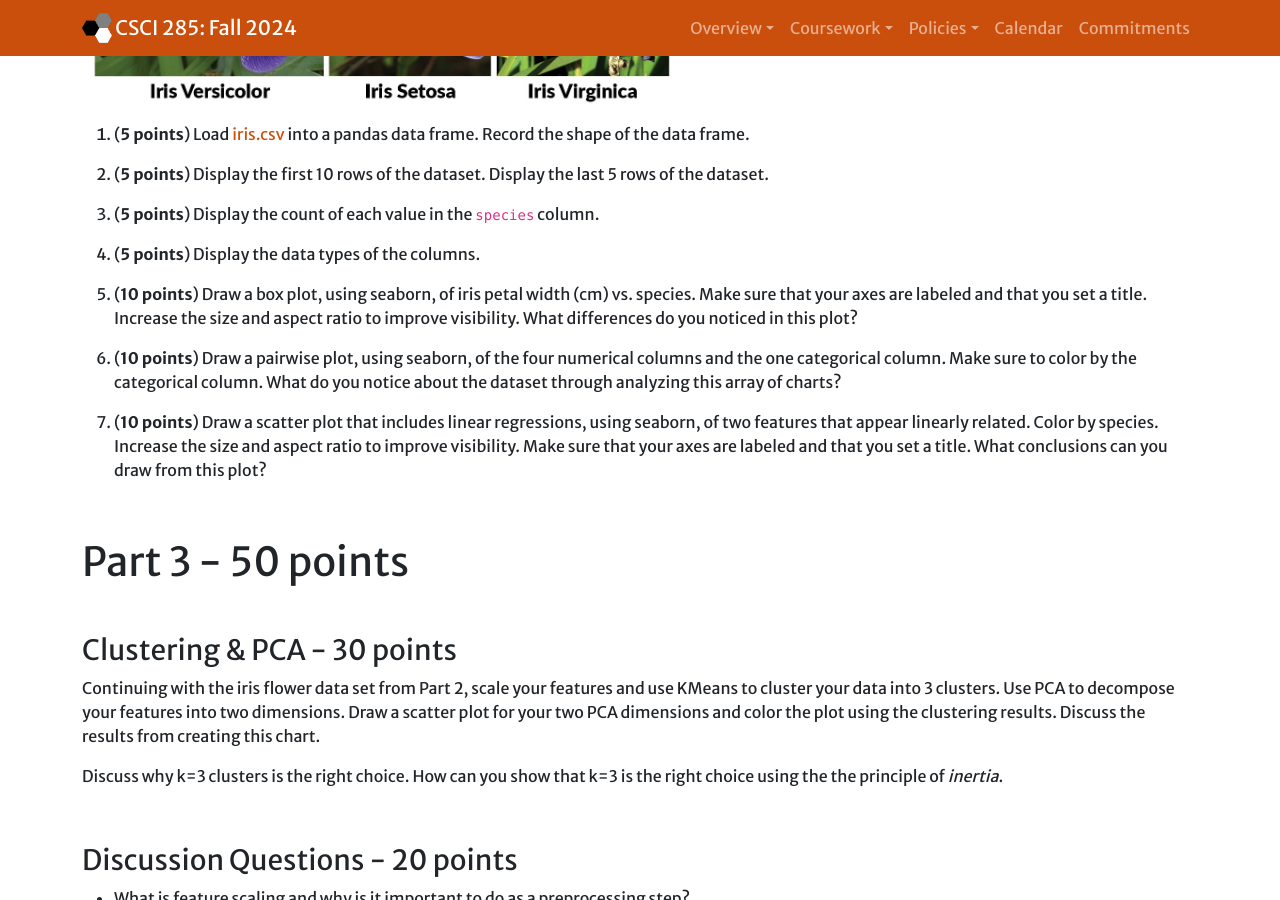
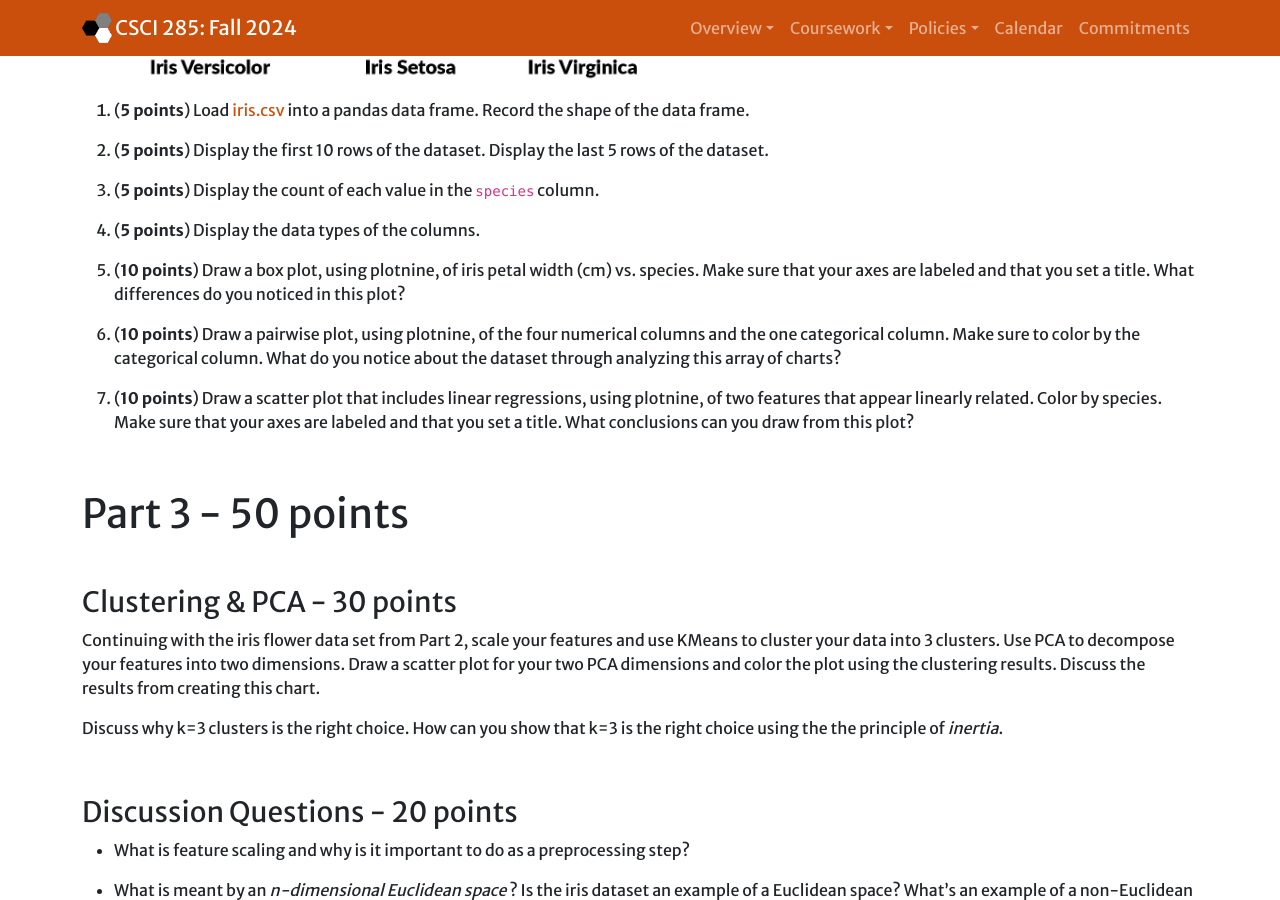
Before and after one commit to Hendrix-CS/csci285, a Jekyll site: the page built from exams/exam1.md, in a window 1280 px wide and 900 px high, scrolled down 1768 px. Built offline with Jekyll 4.4.1, drawn with Linux system fonts in a browser that asks for light colours; nearby versions of some CDN libraries; some of the changed text lies outside the part shown.

```diff
--- a/exams/exam1.md
+++ b/exams/exam1.md
@@ -38,9 +38,9 @@ The data contained in this data frame should satisfy the following constraints,
 
 1. (**5 points**) Display the minimum, maximum, and average (mean) values of `age` and `income`.
 
-2. (**10 points**) Draw two histograms, using seaborn, in order to show that your data is normally distributed. Make sure that your axes are labeled and that you set a title for each chart. Increase the size and aspect ratio to improve visibility.
+2. (**10 points**) Draw two histograms, using plotnine, in order to show that your data is normally distributed. Make sure that your axes are labeled and that you set a title for each chart.
 
-3. (**10 points**) Draw a scatter plot, using seaborn, that plots age vs. income. Make sure that your axes are labeled and that you set a title. Increase the size and aspect ratio to improve visibility.
+3. (**10 points**) Draw a scatter plot, using plotnine, that plots age vs. income. Make sure that your axes are labeled and that you set a title.
 
 4. (**10 points**) Create a new column on your data frame, called `sector`, that contains one of four values: "jazz", "puck", "camp", and "flub". Draw another scatter plot similar to one you created in (3) except that "sector" is displayed using color.
 > Assign "jazz" if age > 25 and income > 35k
@@ -71,11 +71,11 @@ The [iris flower dataset](https://www.kaggle.com/datasets/arshid/iris-flower-dat
 
 4. (**5 points**) Display the data types of the columns.
 
-5. (**10 points**) Draw a box plot, using seaborn, of iris petal width (cm) vs. species. Make sure that your axes are labeled and that you set a title. Increase the size and aspect ratio to improve visibility. What differences do you noticed in this plot?
+5. (**10 points**) Draw a box plot, using plotnine, of iris petal width (cm) vs. species. Make sure that your axes are labeled and that you set a title. What differences do you noticed in this plot?
 
-6. (**10 points**) Draw a pairwise plot, using seaborn, of the four numerical columns and the one categorical column. Make sure to color by the categorical column. What do you notice about the dataset through analyzing this array of charts?
+6. (**10 points**) Draw a pairwise plot, using plotnine, of the four numerical columns and the one categorical column. Make sure to color by the categorical column. What do you notice about the dataset through analyzing this array of charts?
 
-7. (**10 points**) Draw a scatter plot that includes linear regressions, using seaborn, of two features that appear linearly related. Color by species. Increase the size and aspect ratio to improve visibility. Make sure that your axes are labeled and that you set a title. What conclusions can you draw from this plot?
+7. (**10 points**) Draw a scatter plot that includes linear regressions, using plotnine, of two features that appear linearly related. Color by species. Make sure that your axes are labeled and that you set a title. What conclusions can you draw from this plot?
 
 <br />
 
```
Also changed, not shown: index.md (+1 -0 lines).
